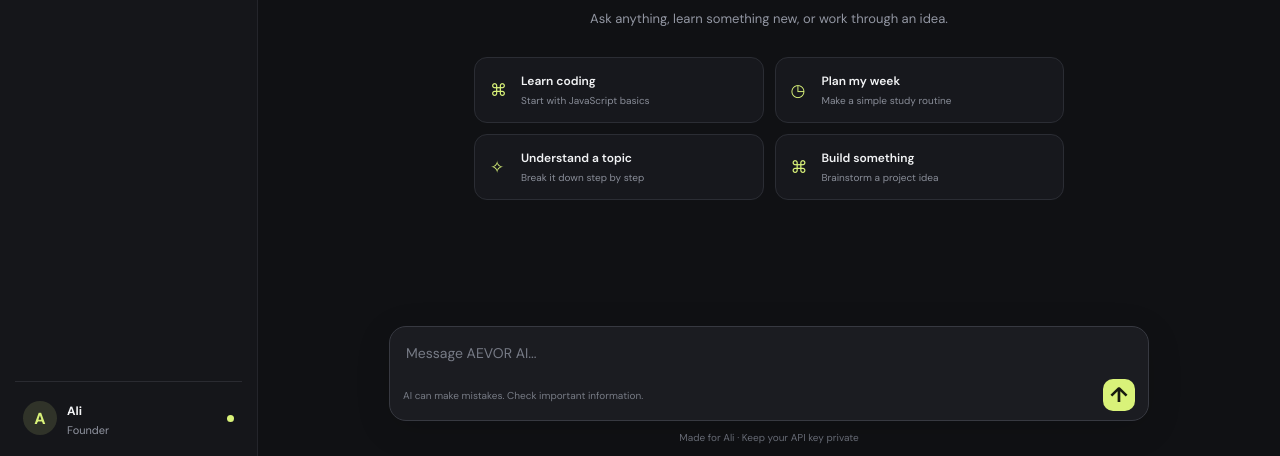
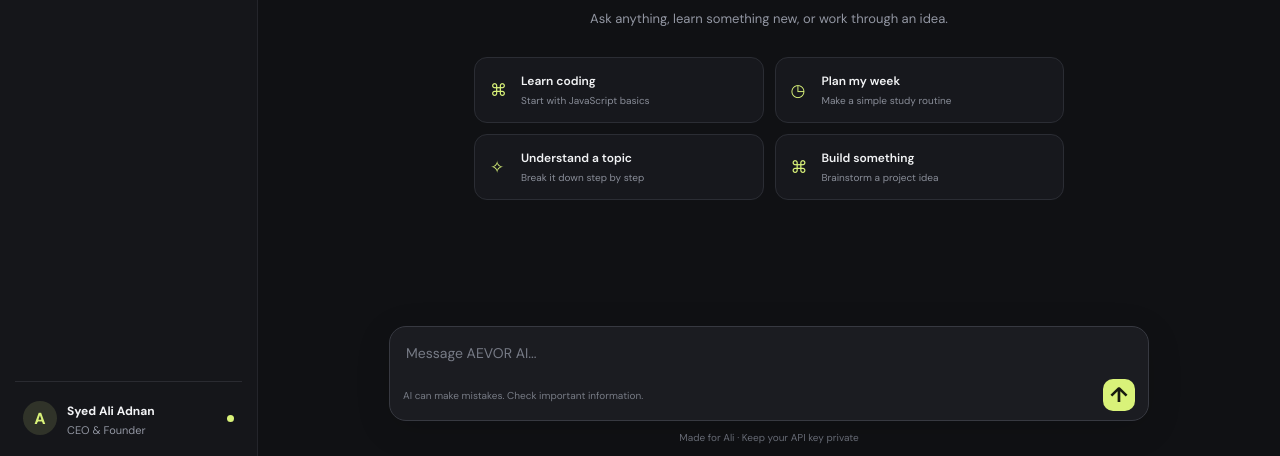
Before and after one commit to bazarioofficial39-sys/aevor-ai, a website: page index.html in a window 1280 px wide. Shown: the part 344-800 px from the top of the page. Drawn offline with Linux system fonts and the light colour scheme.

Commit message:
Update index.html

```diff
--- a/index.html
+++ b/index.html
@@ -48,8 +48,8 @@
       <div class="sidebar-bottom">
         <div class="avatar">A</div>
         <div>
-          <strong>Ali</strong>
-          <small>Founder</small>
+          <strong>Syed Ali Adnan</strong>
+          <small>CEO & Founder</small>
         </div>
         <span class="online-dot"></span>
       </div>
```
